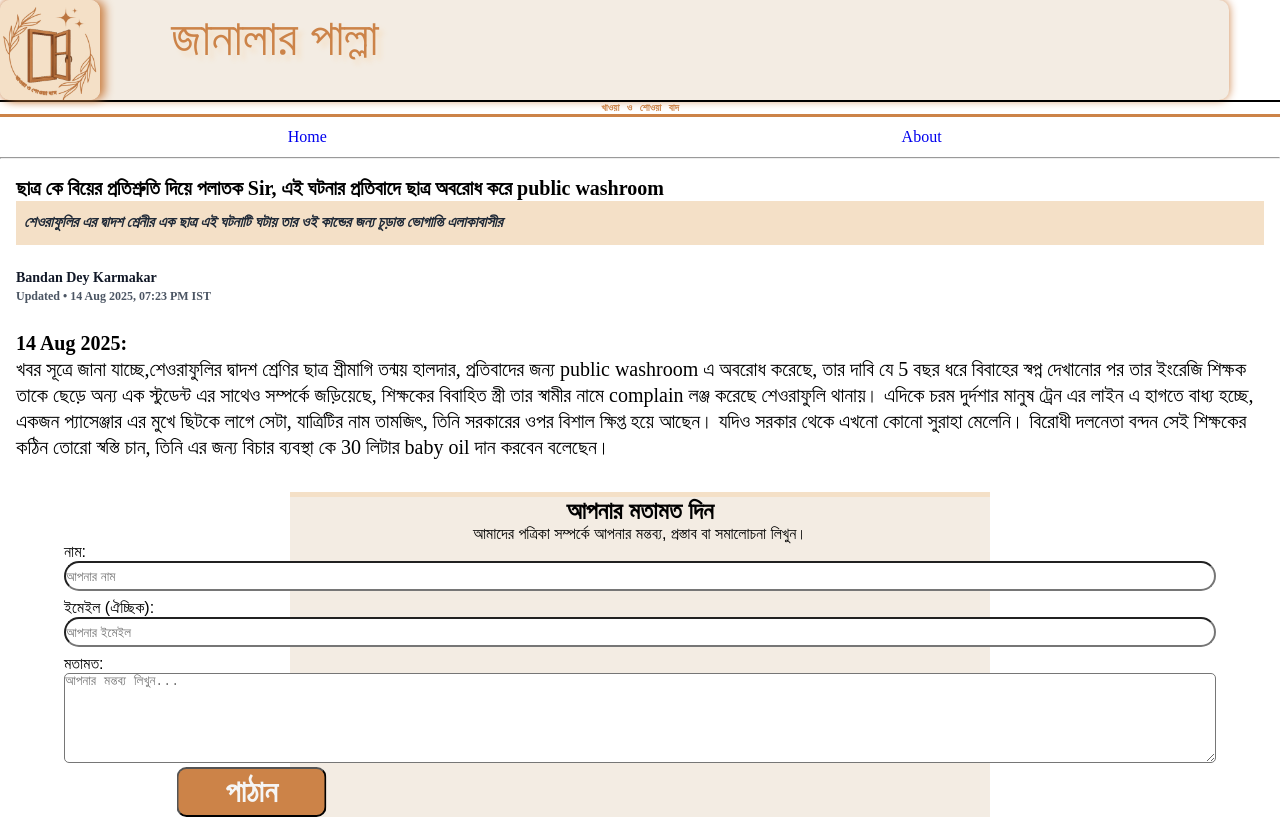
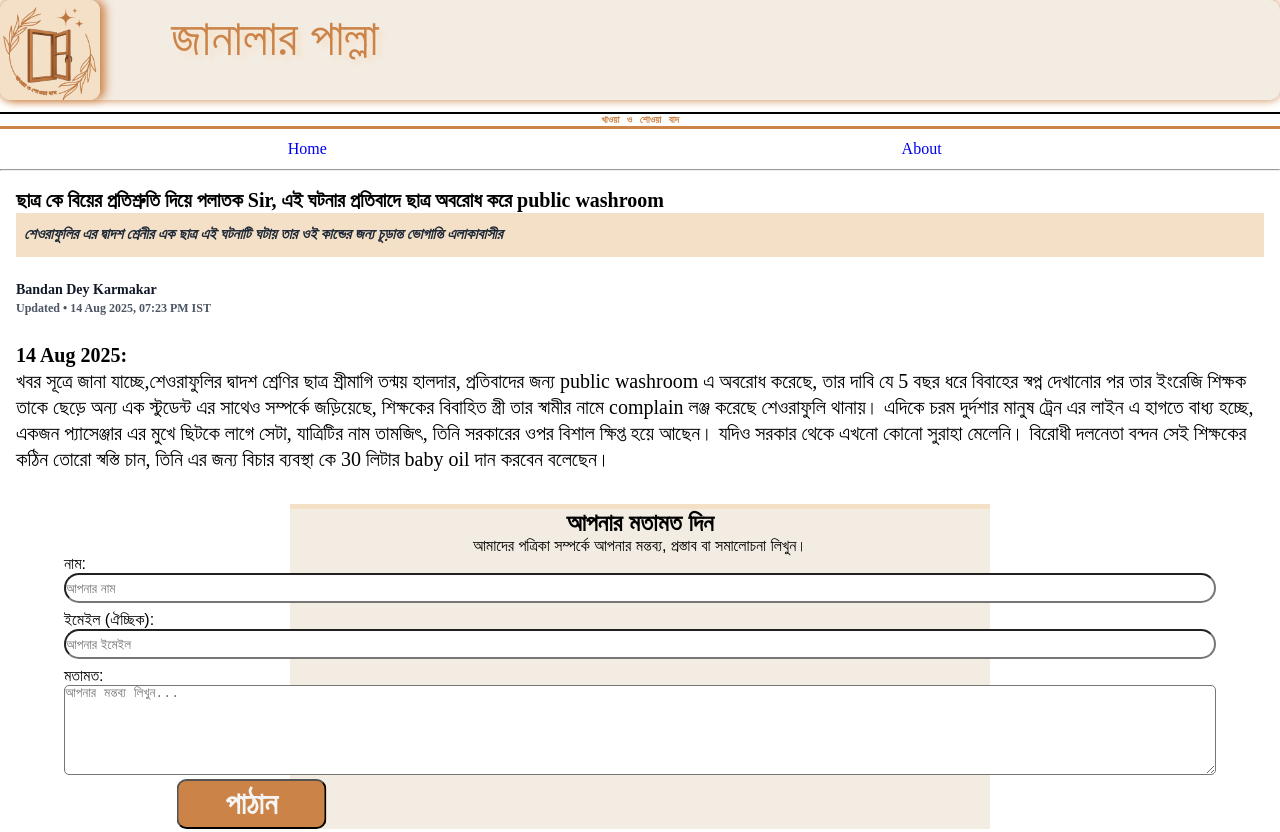
Before and after one commit to Bandan007/JanlarPalla, a plain HTML site: page Index.html in a window 1280 px wide. Shown: the top 832 px of the page. Drawn offline with Linux system fonts and the light colour scheme; a script that the page names is missing.

Commit message:
Update style.css

```diff
--- a/style.css
+++ b/style.css
@@ -5,12 +5,13 @@
 }
 
 .d1 {
-  width: 96vw;
+  width: 100vw;
   height: 100px;
   display: flex;
   background-color: #F3ECE3;
   border-radius: 10px;
   box-shadow: #CC8348 0 0 10px;
+  margin-bottom: 12px;
 }
 
 .Img {
```
